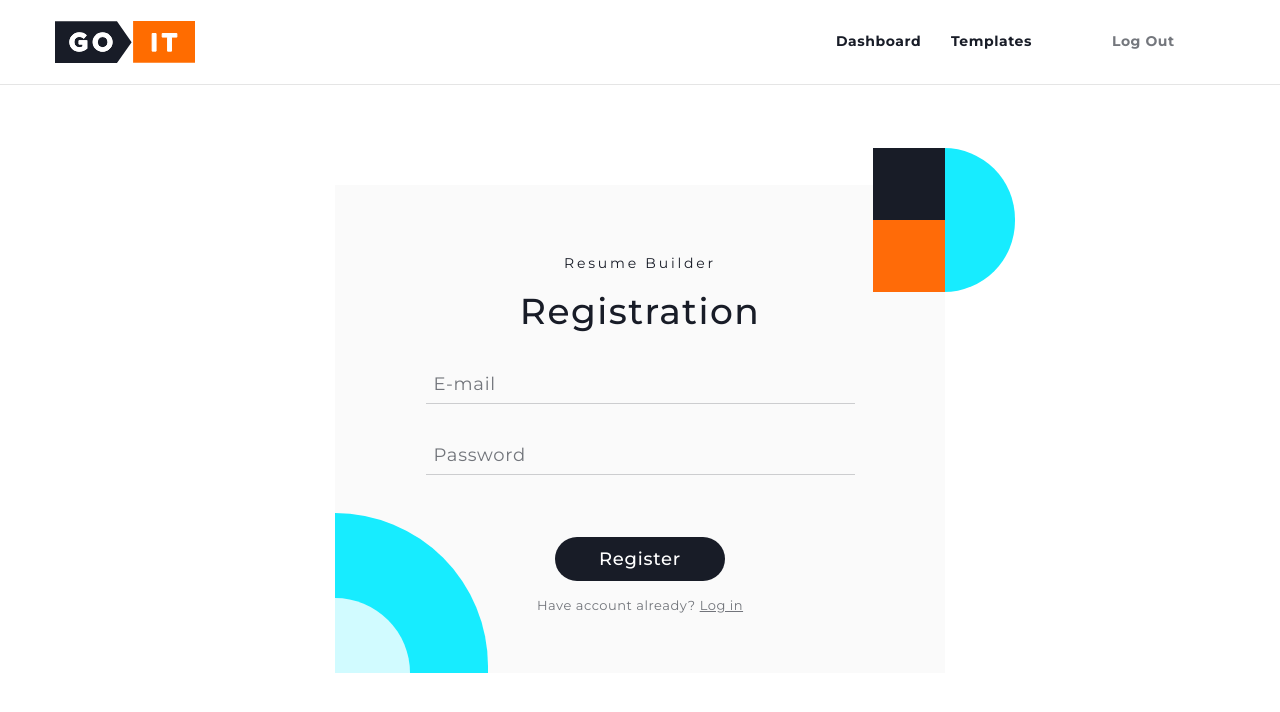
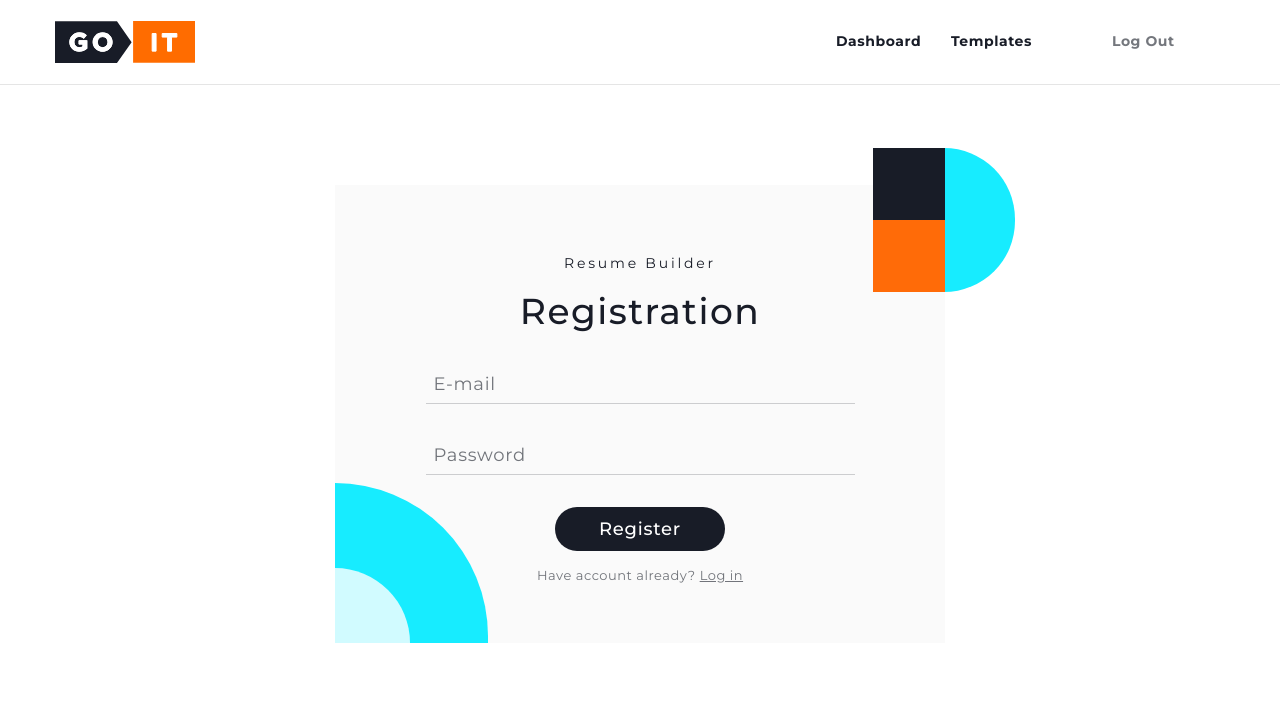
Before and after one commit to VovaMelnyk/Builder, a React (Create React App) app: page /registration in a window 1280 px wide. Shown: the top 712 px of the page. Built offline with nearby package versions, Linux system fonts and the light colour scheme.

Commit message:
register styles corrected

```diff
--- a/src/Containers/Registration/Registration.module.css
+++ b/src/Containers/Registration/Registration.module.css
@@ -97,7 +97,7 @@
 
 .button {
   width: 170px;
-  margin: 30px auto 0;
+  margin: 0 auto 0;
   padding: 11px 0;
   font-family: "Montserrat", sans-serif;
   font-style: normal;
```
